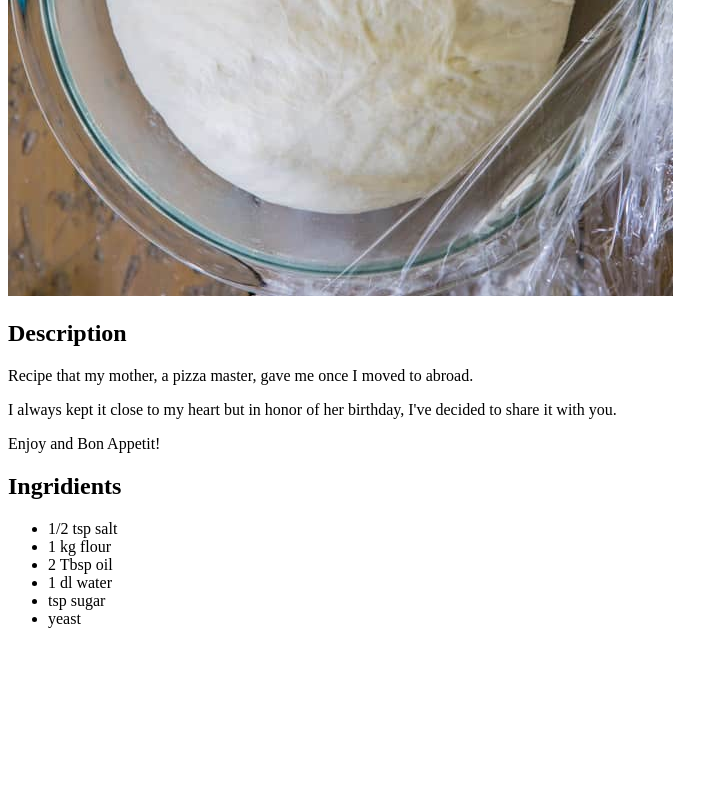
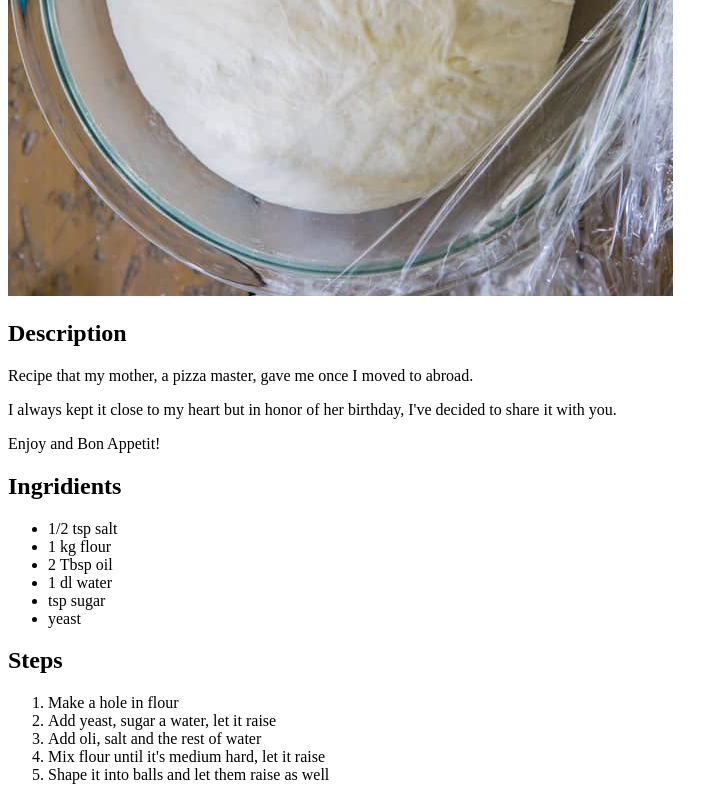
Before and after one commit to HippetyHop/odin-recipes, a plain HTML site: page recipes/pizza.html in a window 1280 px wide. Shown: the part 449-1249 px from the top of the page, without its empty margins (0-728 px from the left). Before the commit the page ends 1093 px from the top, so only its background shows below. Drawn offline with Linux system fonts and the light colour scheme.

Commit message:
Added Steps

```diff
--- a/recipes/pizza.html
+++ b/recipes/pizza.html
@@ -26,6 +26,15 @@
           <li>tsp sugar</li>
           <li>yeast</li>
       </ul>
+
+    <h2>Steps</h2>
+      <ol>
+          <li>Make a hole in flour</li>
+          <li>Add yeast, sugar a water, let it raise</li>
+          <li>Add oli, salt and the rest of water</li>
+          <li>Mix flour until it's medium hard, let it raise</li>
+          <li>Shape it into balls and let them raise as well</li>
+      </ol>
   </body>
 
 </html>
```
